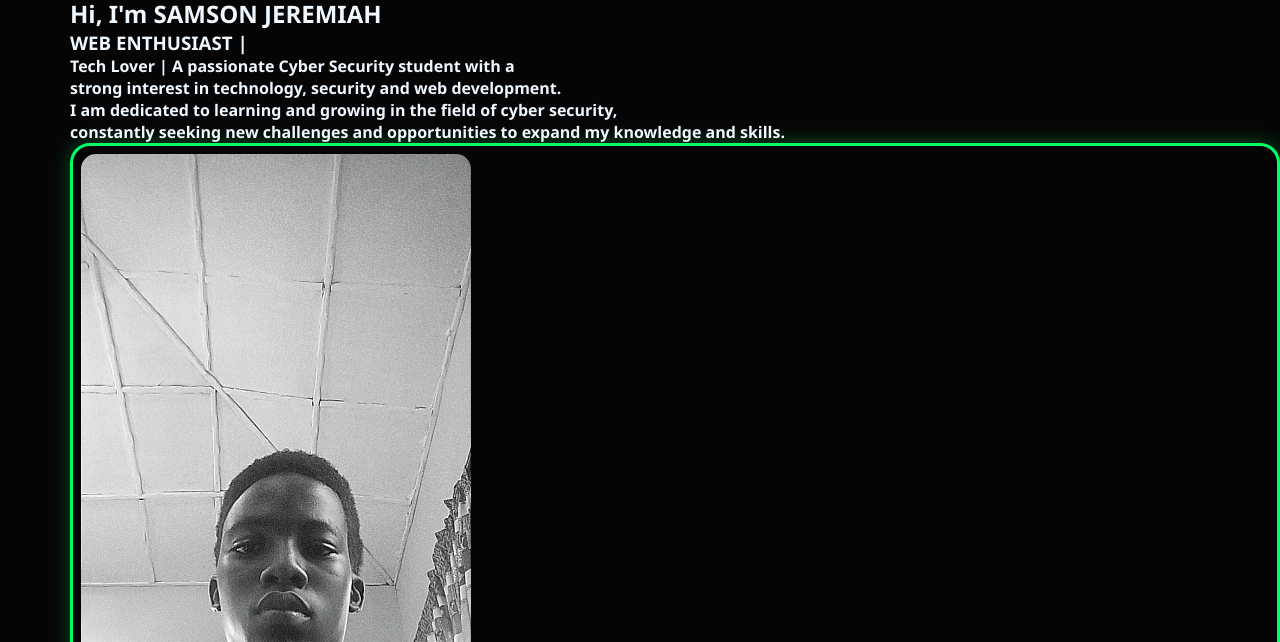
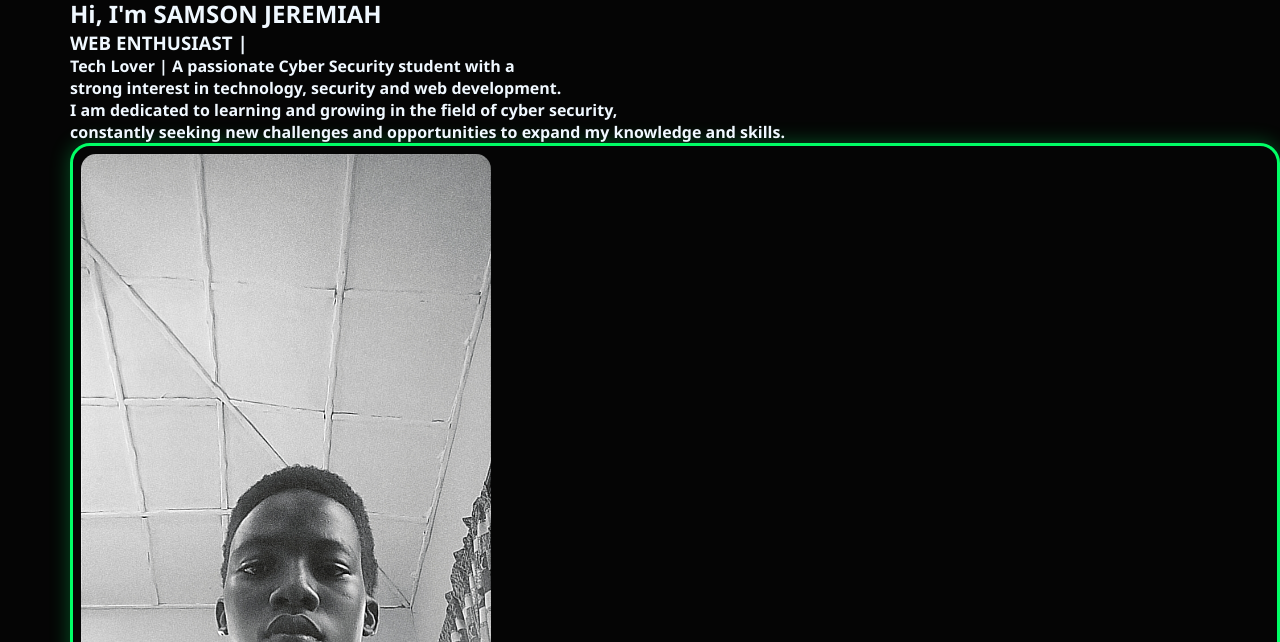
Before and after one commit to samsonjeremiah2008/Portfolio-, a plain HTML site: page index.html in a window 1280 px wide. Shown: the part 158-800 px from the top of the page. Drawn offline with Linux system fonts and the light colour scheme.

Commit message:
update style.css

```diff
--- a/style.css
+++ b/style.css
@@ -69,7 +69,7 @@ background-color: blue;
     display: flex;
 }
 .hero-image img {
-    width: 390px;
+    width: 410px;
     border-radius: 15px;
     display: block;
 }
```
